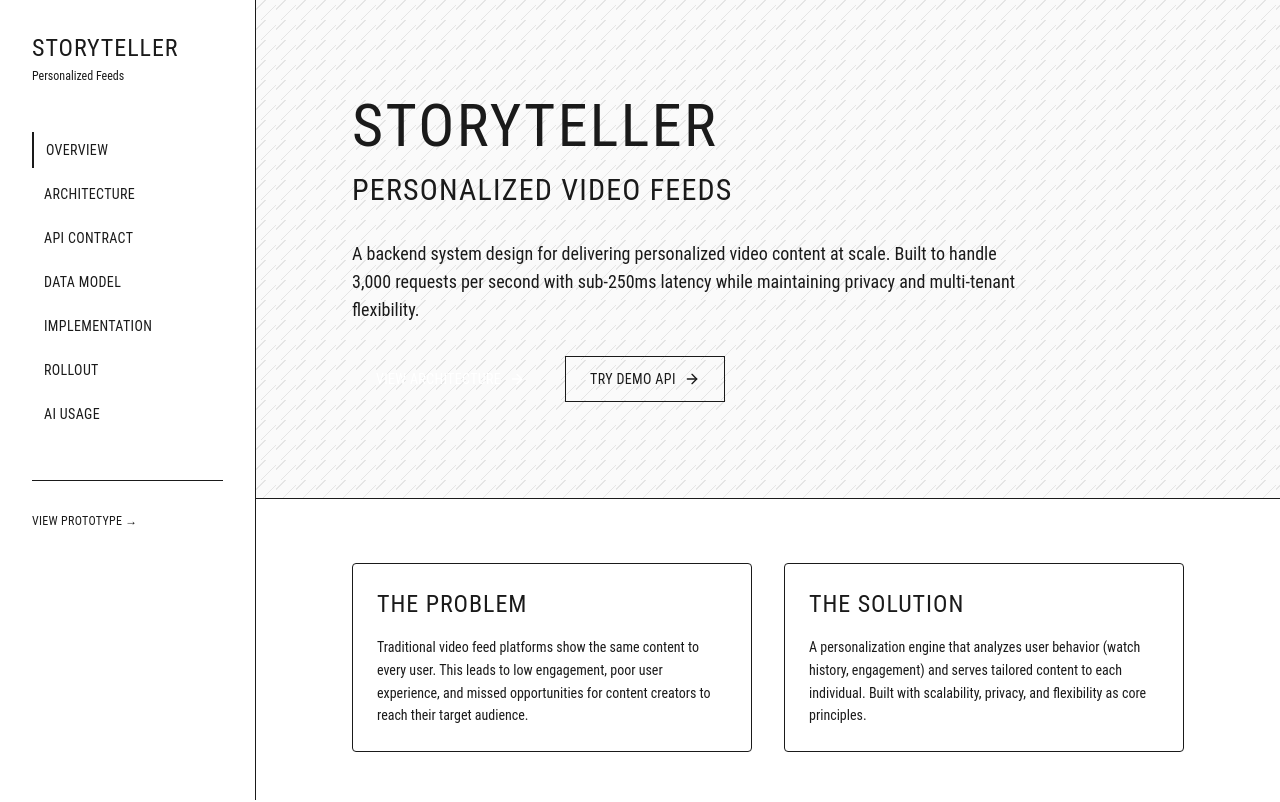
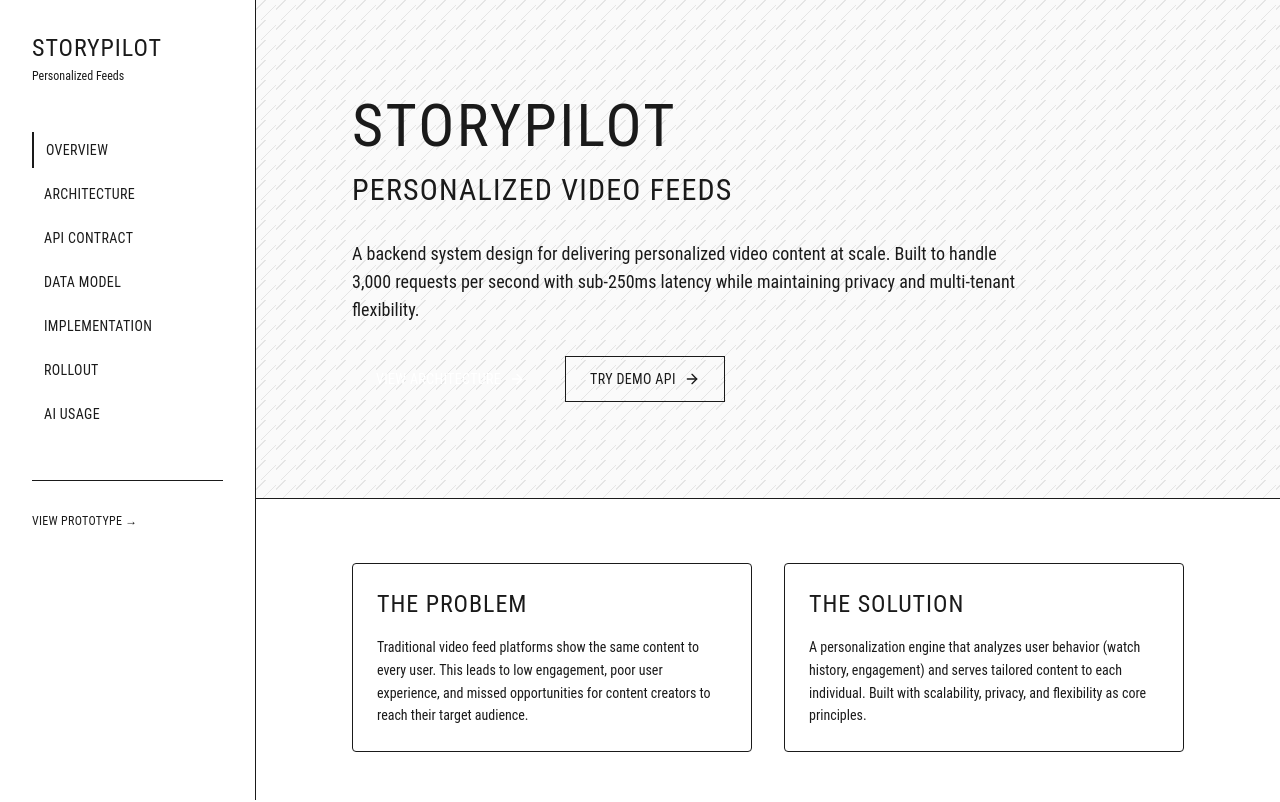
Before and after one commit to diegoNazare/storypilot-task, a Next.js app in the folder docs-site/: page / in a window 1280 px wide. Shown: the top 802 px of the page. Built offline with nearby package versions, Linux system fonts and the light colour scheme.

Commit message:
Rebrand from Storyteller to Storypilot
Changes:
- Update site title to Storypilot
- Update navigation header
- Update documentation README
- Update page metadata

```diff
--- a/docs-site/app/layout.tsx
+++ b/docs-site/app/layout.tsx
@@ -3,7 +3,7 @@
 import Navigation from "@/components/Navigation";
 
 export const metadata: Metadata = {
-  title: "Storyteller - Personalized Video Feeds",
+  title: "Storypilot - Personalized Video Feeds",
   description: "System design for personalized video feed platform",
   icons: {
     icon: '/favicon.svg',
--- a/docs-site/app/page.tsx
+++ b/docs-site/app/page.tsx
@@ -8,7 +8,7 @@
       <div className="pattern-diagonal border-b border-mist">
         <div className="max-w-4xl mx-auto px-8 py-24">
           <h1 className="font-headline text-6xl uppercase tracking-[0.04em] mb-4">
-            Storyteller
+            Storypilot
           </h1>
           <p className="font-headline text-3xl uppercase tracking-[0.04em] text-silver mb-8">
             Personalized Video Feeds
--- a/docs-site/components/Navigation.tsx
+++ b/docs-site/components/Navigation.tsx
@@ -33,7 +33,7 @@
       <nav className="hidden lg:block fixed left-0 top-0 h-screen w-64 bg-white border-r border-mist p-8 overflow-y-auto">
         <Link href="/" className="block mb-12">
           <h1 className="font-headline text-2xl tracking-[0.04em] uppercase">
-            Storyteller
+            Storypilot
           </h1>
           <p className="font-body text-xs text-silver mt-1">
             Personalized Feeds
```
Also changed, not shown: 1 other file (tests, documents, lock files or other folders).
